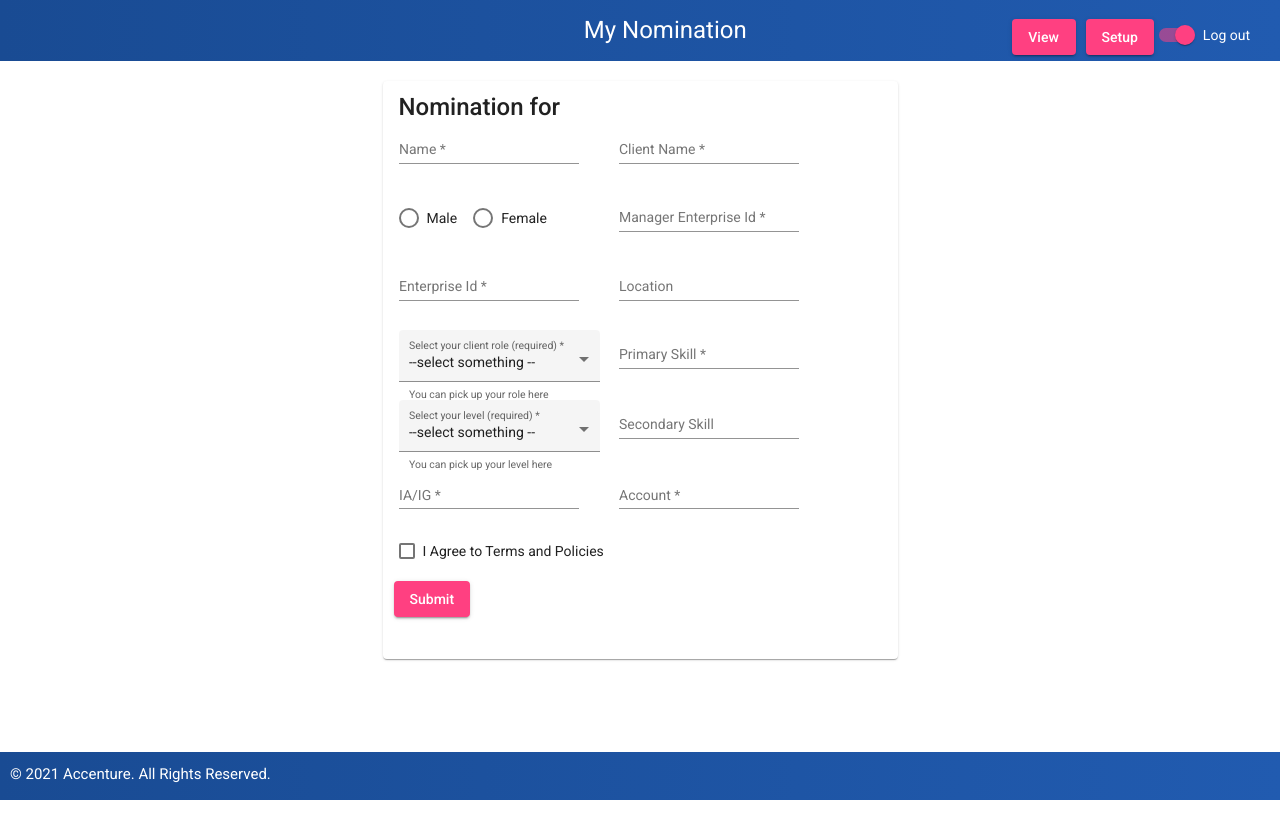
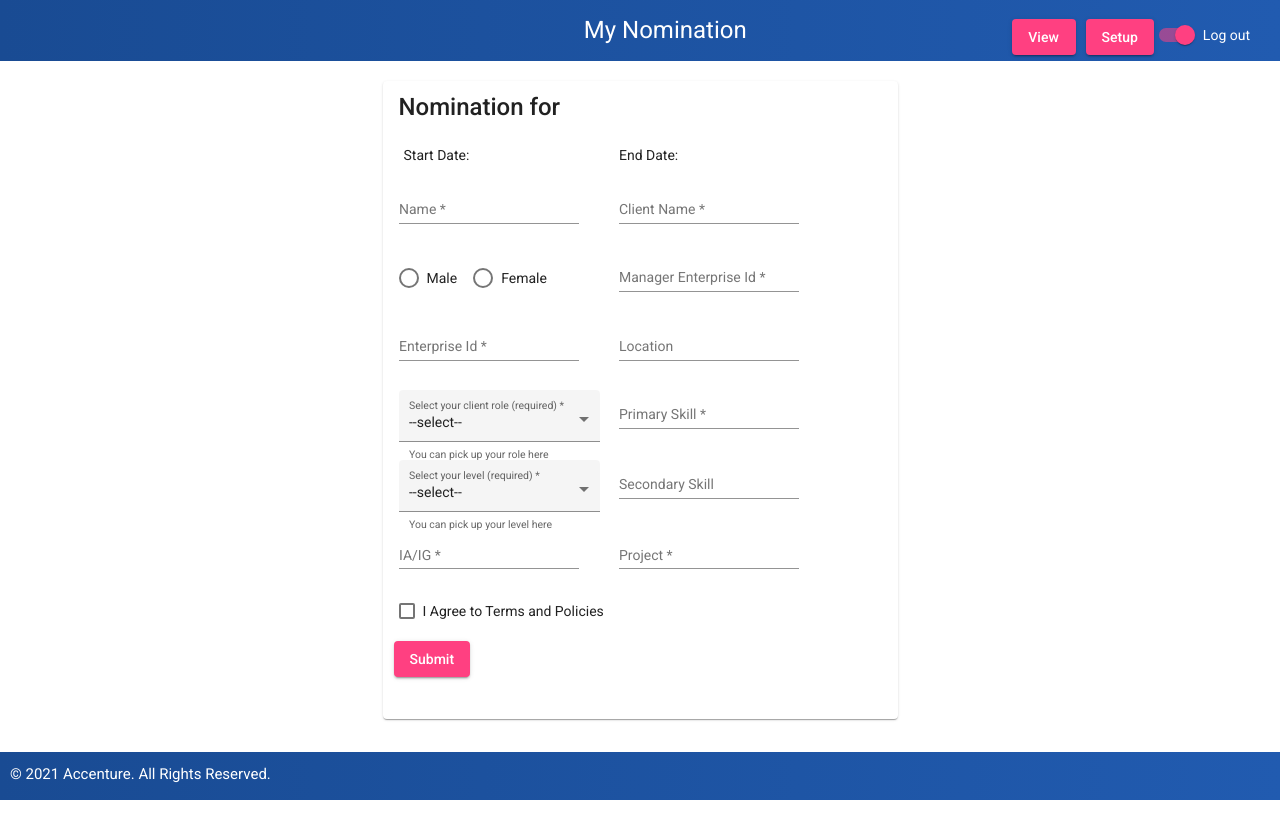
Before and after one commit to NE-INNOVATION/my-nomination-ui, an Angular app: page /nomination/1 in a window 1280 px wide. Shown: the top 838 px of the page. Before the commit the page ends 800 px from the top, so only its background shows below. Built offline with nearby package versions, Linux system fonts and the light colour scheme; no server answers; sample sign-in values are in the browser's storage.

Commit message:
new changes

```diff
--- a/src/app/core/nomination.service.ts
+++ b/src/app/core/nomination.service.ts
@@ -33,6 +33,10 @@ export class NominationService {
   return this._service.post(`${environment.serviceUrl}api/Programm/GetPrograms`, user);
 }
 
+GetProgramsByUserId(user:User) : Observable<NominationProgram[]> {
+  return this._service.post(`${environment.serviceUrl}api/Programm/GetProgramsByUserId`, user);
+}
+
 getProgramById(programId:string) : Observable<NominationProgram> {
   return this._service.get(`${environment.serviceUrl}api/Programm/GetProgramsById?programId=` + programId);
 }
--- a/src/app/nomination/nomination.component.html
+++ b/src/app/nomination/nomination.component.html
@@ -7,6 +7,14 @@
                 <mat-card-title class="mat-card-header">Nomination for {{programName}}</mat-card-title>
             </div>
             <mat-card-content>
+                <div class="row date">
+                  <div class="col-6">
+                    <mat-label>Start Date: <b> {{startDate| date}}</b></mat-label>
+                 </div>
+                  <div class="col-6">
+                      <mat-label>End Date: <b>{{endDate| date}}</b></mat-label>
+                  </div>
+                </div>
                 <form [formGroup]="form" (ngSubmit)="submit()">
                     <div class="col-12 col-sm-12">
                        <div class="row">
@@ -68,7 +76,7 @@
                                  <mat-form-field appearance="fill">
                                       <mat-label>Select your client role (required)</mat-label>
                                       <select matNativeControl required [formControl]="selectFormControlRole" [(value)]="role" [(ngModel)]="role">
-                                        <option label="--select something --"></option>
+                                        <option label="--select--"></option>
                                         <option value="Product Owner">Product Owner</option>
                                         <option value="Scrum Master">Scrum Master</option>
                                         <option value="Architect">Architect</option>
@@ -97,7 +105,7 @@
                                  <mat-form-field appearance="fill">
                                       <mat-label>Select your level (required)</mat-label>
                                       <select matNativeControl required [formControl]="selectFormControlLevel" [(value)]="level" [(ngModel)]="level">
-                                        <option label="--select something --"></option>
+                                        <option label="--select--"></option>
                                         <option value="Senior Manager">Senior Manager</option>
                                         <option value="Manager">Manager</option>
                                          <option value="Associate Manager">Associate Manager</option>
@@ -130,7 +138,7 @@
                             <div class="col-6 col-sm-6">
                                 <p>
                                     <mat-form-field>
-                                      <input type="text" matInput placeholder="Account" formControlName="project">
+                                      <input type="text" matInput placeholder="Project" formControlName="project">
                                     </mat-form-field>
                                   </p>
                             </div>
--- a/src/app/nomination/nomination.component.scss
+++ b/src/app/nomination/nomination.component.scss
@@ -2,6 +2,10 @@
     margin-top: 20px;
     margin: auto;
     width: 50%;
+    padding: 20px;
+  }
+
+  .date {
     padding: 20px;
   }
 
--- a/src/app/nomination/nomination.component.ts
+++ b/src/app/nomination/nomination.component.ts
@@ -38,12 +38,17 @@ export class NominationComponent implements OnInit {
   role:string="";
   level:string="";
   programName : string = "";
+  startDate : string = "";
+  endDate : string = "";
 
   ngOnInit(): void {
     this._service.getProgramById(this.programId).subscribe(
       response => {
         if(response !=null && response.name){
           this.programName = response.name;
+          this.startDate = response.startDate
+          this.endDate = response.endDate
+
           let nominationEndDate = new Date(response.nominationEndDate);
           let today = new Date();
           if(nominationEndDate < today){
--- a/src/app/view-nominations/view-nominations.component.html
+++ b/src/app/view-nominations/view-nominations.component.html
@@ -117,7 +117,7 @@
                       <tr mat-row *matRowDef="let row; columns: displayedColumns;"></tr>
                     </table>
 
-                    <mat-paginator [pageSizeOptions]="[5, 10, 20]" showFirstLastButtons></mat-paginator>
+                    <mat-paginator [pageSizeOptions]="[10, 20]" showFirstLastButtons></mat-paginator>
                   </div>
             </mat-card>
         </div>
--- a/src/app/view-setup/view-setup.component.ts
+++ b/src/app/view-setup/view-setup.component.ts
@@ -39,7 +39,7 @@ export class ViewSetupComponent implements OnInit {
     user.userId = sessionStorage.getItem("userId");
     user.role = sessionStorage.getItem("userRole");
 
-    this._service.getPrograms(user).subscribe(
+    this._service.GetProgramsByUserId(user).subscribe(
       response => {
         if(response !=null && response.length > 0){
           this.programms = response as NominationProgram[];
```
